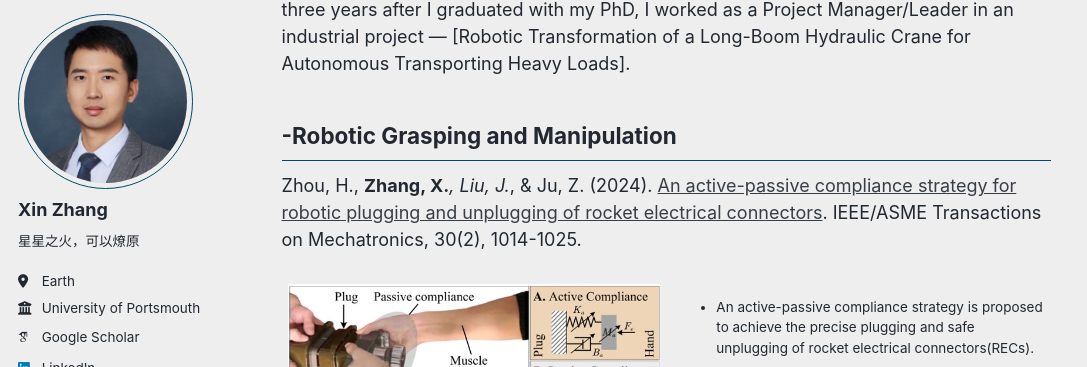
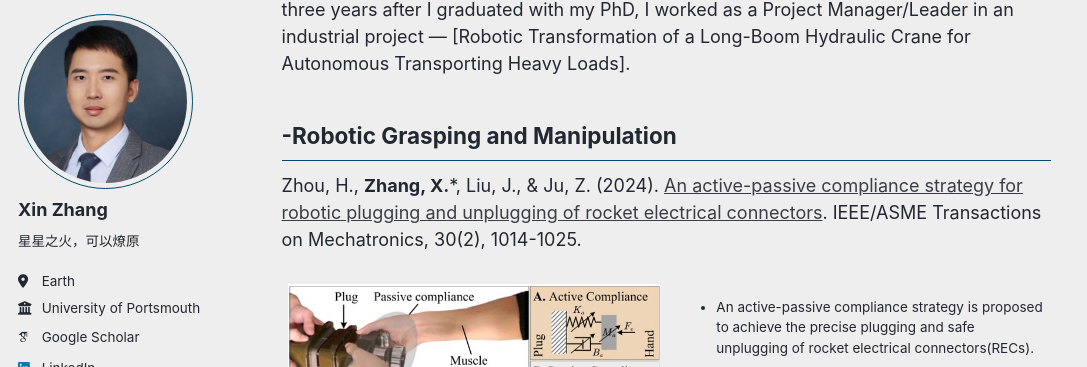
Before and after one commit to Mansion-ZX/Mansion-ZX.github.io, a Jekyll site: the page built from _pages/about.md, in a window 1280 px wide and 900 px high, scrolled down 1283 px. Shown: the part 85-452 px from the top of the window, without its empty margins (0-1087 px from the left). Built offline with Jekyll 4.4.1, drawn with Linux system fonts in a browser that asks for light colours; some web fonts are replaced; a script that is not in the unit is left out.

```diff
--- a/_pages/about.md
+++ b/_pages/about.md
@@ -34,7 +34,7 @@ My research journey began with **Robotic Grasping** since my PhD research topic
 
 -Robotic Grasping and Manipulation
 ------
-Zhou, H., **Zhang, X.***, Liu, J.*, & Ju, Z. (2024). [An active-passive compliance strategy for robotic plugging and unplugging of rocket electrical connectors](https://ieeexplore.ieee.org/abstract/document/10569080). IEEE/ASME Transactions on Mechatronics, 30(2), 1014-1025.
+Zhou, H., **Zhang, X.***, Liu, J., & Ju, Z. (2024). [An active-passive compliance strategy for robotic plugging and unplugging of rocket electrical connectors](https://ieeexplore.ieee.org/abstract/document/10569080). IEEE/ASME Transactions on Mechatronics, 30(2), 1014-1025.
 <table border="0" style="border-collapse: collapse; border: none;">
   <tr>
     <td style="width: 50%; border: none;">
```
